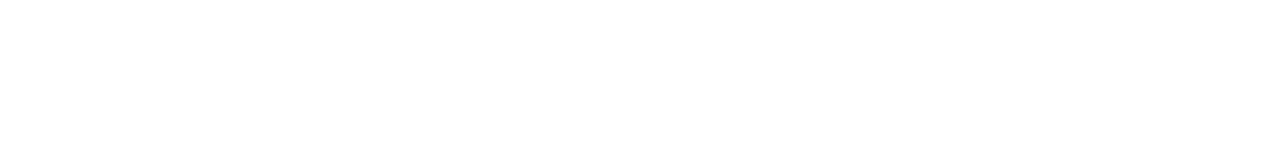
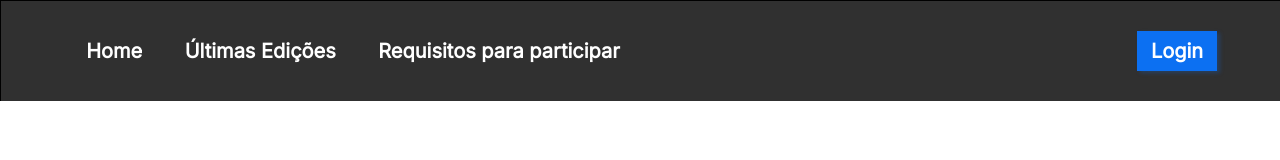
Before and after one commit to kikovander/bootcamp-DNC, a plain HTML site: page index.html in a window 1280 px wide. Drawn offline with Linux system fonts and the light colour scheme; a web font is replaced by a local one.

Commit message:
Criação do estilo CSS do menu

```diff
--- a/index.html
+++ b/index.html
@@ -4,9 +4,22 @@
     <meta charset="UTF-8">
     <meta http-equiv="X-UA-Compatible" content="IE=edge">
     <meta name="viewport" content="width=device-width, initial-scale=1.0">
+    <link rel="stylesheet" href="style.css">
     <title>Bootcamp DNC</title>
 </head>
 <body>
+    <nav id="principal">
+        <div id="menu">
+            <a href="">Home</a>
+            <a href="">Últimas Edições</a>
+            <a href="">Requisitos para participar</a>
+
+        </div>
+        <button>Login</button>
+    </nav>
+
+    </nav>
+
 
 </body>
 </html>
--- /dev/null
+++ b/style.css
@@ -0,0 +1,58 @@
+
+/*Importação de Fontes*/
+@import url('https://fonts.googleapis.com/css2?family=Hubballi&family=Inter:wght@100;400&display=swap');
+
+body{
+    margin: 0px; /*Margem externa*/
+    padding: 0px; /*Margem interna*/
+}
+
+nav{
+    display: flex;
+}
+
+/*Menu de navegação principal*/
+#principal {
+    width: 100%;
+    height: 100px;
+    border: 1px solid black;
+    background-color: #303030;
+    justify-content: space-between;
+    align-items: center;
+    border-bottom: #BABABA;
+
+}
+
+    #principal div a{
+        font-size: 20px;
+        font-weight: 600;
+        color: white;
+        text-decoration: none;
+        font-family: Inter;
+    }
+
+    #principal div a:hover {
+        color: #CCCCCC;
+    }
+
+    #principal button{
+        margin-right: 5%;
+        background-color: #0C70F2;
+        border: 0px;
+        height: 40px;
+        width: 80px;
+        font-family: inter;
+        font-size: 20px;
+        font-weight: 600;
+        color: white;
+        box-shadow: 3px 2px 4px rgba(12, 112, 242, 0.25);
+        cursor: pointer;
+    }
+
+    #menu {
+        display: flex;
+        width: 45%;
+        justify-content: space-around; /*Divide os itens do menu de maneira igualitária no espaço*/
+        align-items: center;
+        margin-left: 5%;
+    }
```
